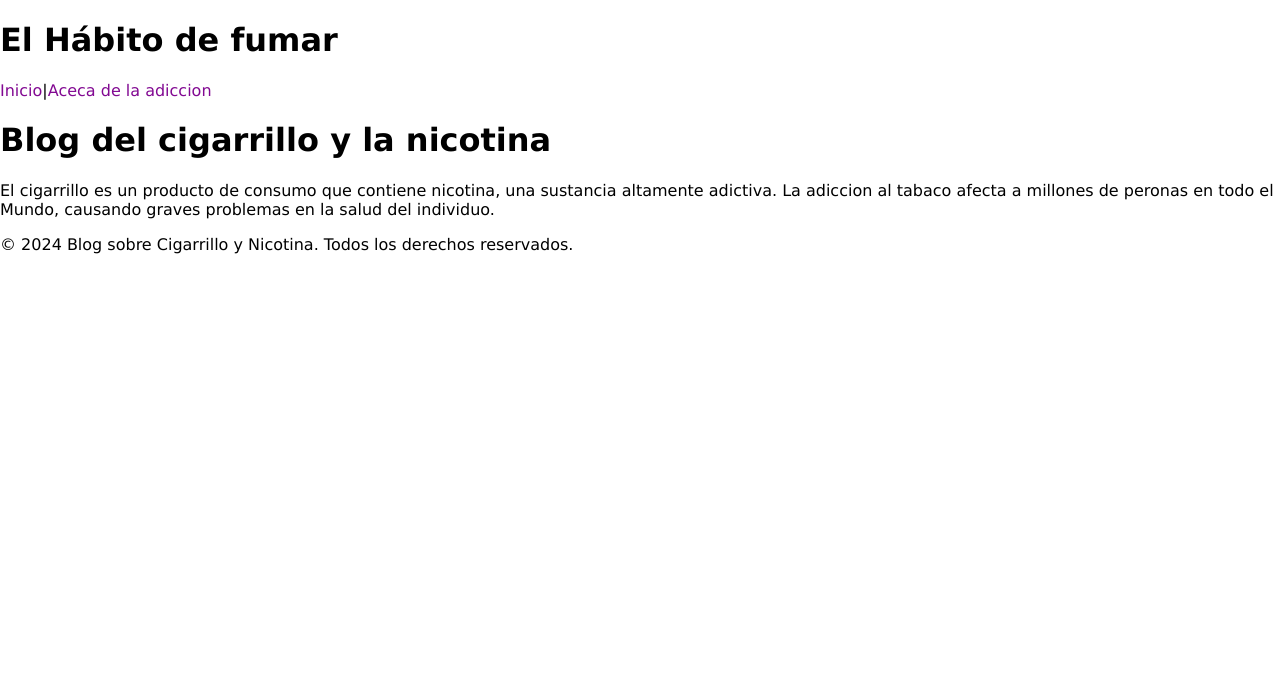
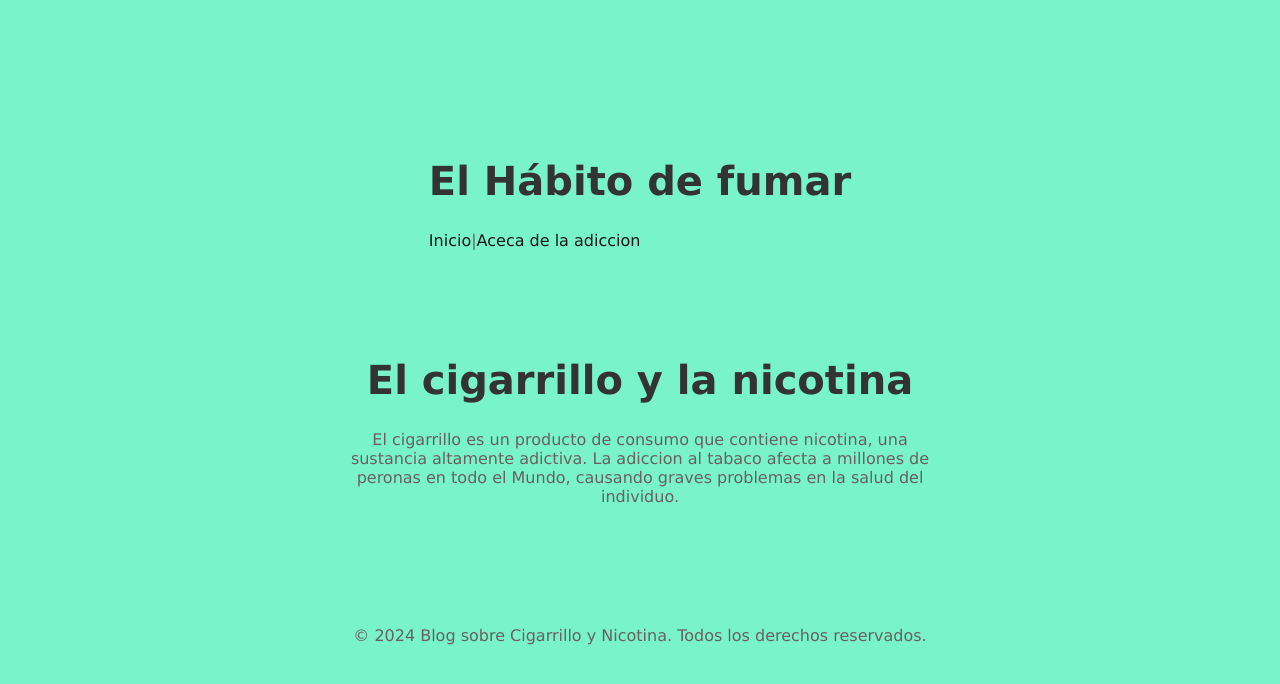
Before and after one commit to vpeinado263/smoke-free-campaign, a Next.js app: page / in a window 1280 px wide. Shown: the top 684 px of the page. Built offline with nearby package versions, Linux system fonts and the light colour scheme.

Commit message:
Estilizar page y components

```diff
--- a/src/pages/components/Footer.js
+++ b/src/pages/components/Footer.js
@@ -7,5 +7,5 @@ const Footer = () => {
     </footer>
   )
 }
-<p></p>
+
 export default Footer;
--- a/src/pages/index.js
+++ b/src/pages/index.js
@@ -1,6 +1,7 @@
 import Head from "next/head";
 import Footer from "./components/Footer";
 import Header from "./components/Header";
+import styles from "../styles/Home.module.css";
 
 const Home = () => {
 
@@ -12,12 +13,15 @@ const Home = () => {
         <meta name="viewport" content="width=device-width, initial-scale=1" />
         <link rel="icon" href="/favicon.ico" />
       </Head>
+
+      <div className={styles.container}>
       <Header/>
-      <main>
-        <h1>Blog del cigarrillo y la nicotina</h1>
+      <main className={styles.main}>
+        <h1>El cigarrillo y la nicotina</h1>
         <p>El cigarrillo es un producto de consumo que contiene nicotina, una sustancia altamente adictiva. La adiccion al tabaco afecta a millones de peronas en todo el Mundo, causando graves problemas en la salud del individuo.</p>
       </main>
       <Footer/>
+      </div>
     </>
   );
 }
--- a/src/styles/Home.module.css
+++ b/src/styles/Home.module.css
@@ -5,3 +5,6 @@
   justify-content: center;
   align-items: center;
 }
+.main {
+  padding: 5rem 0;
+}
--- a/src/styles/globals.css
+++ b/src/styles/globals.css
@@ -2,11 +2,26 @@ body {
     margin: 0;
     padding: 0;
     font-family: Verdana, Geneva, Tahoma, sans-serif;
+    background-color: #79f3ca;
+    color: rgb(105, 97, 97);
 }
 a {
     text-decoration: none;
-    color: rgb(130, 9, 146);
+    color: rgb(23, 23, 24);
 }
 a:hover {
     text-decoration: underline;
+    color: rgb(231, 17, 17);
 }
+
+h1 {
+    color: #333;
+    font-size: 2.5rem;
+    text-align: center;
+}
+
+p {
+    max-width: 600px;
+    text-align: center;
+    margin-bottom: 1.5rem;
+}
```
